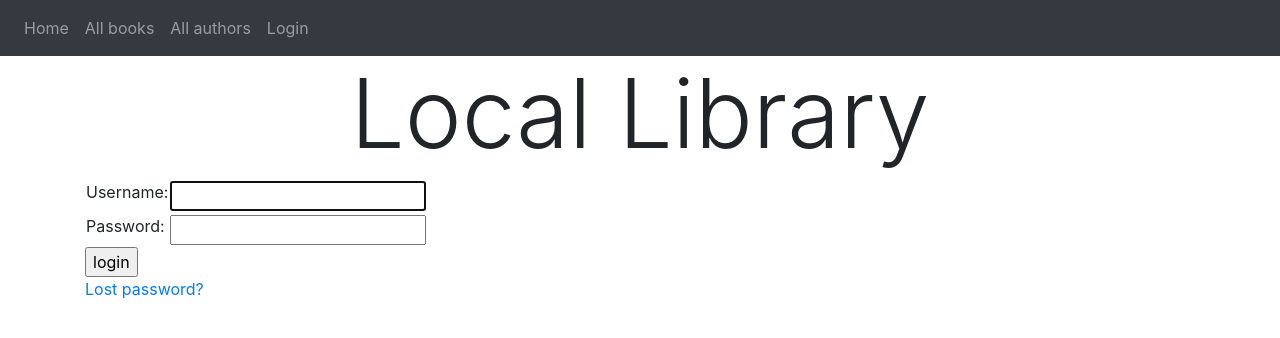
After one commit to CharlieJC/locallibrary, a Django app: page /accounts/login/ in a window 1280 px wide. The commit adds this page. Shown: the top 338 px of the page. Run offline with Django 3.2, Linux system fonts and the light colour scheme.

Commit message:
Tutorial part 6-7

```diff
--- a/catalog/templates/base.html
+++ b/catalog/templates/base.html
@@ -11,7 +11,6 @@
     <link rel="stylesheet" href="{% static 'css/styles.css' %}">
 </head>
 <body>
-{% block navbar %}
     <nav class="navbar navbar-expand-lg navbar-dark bg-dark">
         <ul class="navbar-nav mr-auto">
             <li class="nav-item">
@@ -21,11 +20,13 @@
                 <a class="nav-link" href="{% url 'books' %}">All books</a>
             </li>
             <li class="nav-item">
-                <a class="nav-link" href="">All authors</a>
+                <a class="nav-link" href="{% url 'authors' %}">All authors</a>
+            </li>
+            <li class="nav-item">
+                <a class="nav-link" href="{% url 'login' %}">Login</a>
             </li>
         </ul>
     </nav>
-{% endblock %}
 <div class="container">
     <h1 class="display-1 text-center">Local Library</h1>
     {% block content %}{% endblock %}
--- a/catalog/templates/index.html
+++ b/catalog/templates/index.html
@@ -9,4 +9,7 @@
         <li><strong>Copies available:</strong> {{ num_instances_available }}</li>
         <li><strong>Authors:</strong> {{ num_authors }}</li>
     </ul>
+
+    <p>You have visited this page {{ num_visits }} time{% if num_visits > 1 %}s{% endif %}.</p>
+
 {% endblock %}
--- a/catalog/urls.py
+++ b/catalog/urls.py
@@ -5,4 +5,6 @@ urlpatterns = [
     path('', views.index, name='index'),
     path('books/', views.BookListView.as_view(), name='books'),
     path('book/<int:pk>', views.BookDetailView.as_view(), name='book-detail'),
+    path('authors/', views.AuthorListView.as_view(), name='authors'),
+    path('author/<int:pk>', views.AuthorDetailView.as_view(), name='author-detail'),
 ]
--- a/locallibrary/settings.py
+++ b/locallibrary/settings.py
@@ -120,3 +120,5 @@ USE_TZ = True
 # https://docs.djangoproject.com/en/3.1/howto/static-files/
 
 STATIC_URL = '/static/'
+
+LOGIN_REDIRECT_URL = '/'
--- a/locallibrary/urls.py
+++ b/locallibrary/urls.py
@@ -23,5 +23,6 @@ urlpatterns = [
     path('admin/', admin.site.urls),
     path('catalog/', include('catalog.urls')),
     path('', RedirectView.as_view(url='catalog/', permanent=True)),
+    path('accounts/', include('django.contrib.auth.urls')),
 
 ] + static(settings.STATIC_URL, document_root=settings.STATIC_ROOT)
--- /dev/null
+++ b/templates/registration/login.html
@@ -0,0 +1,37 @@
+{% extends "base.html" %}
+
+{% block content %}
+
+    {% if form.errors %}
+        <p>Your username and password didn't match. Please try again.</p>
+    {% endif %}
+
+    {% if next %}
+        {% if user.is_authenticated %}
+            <p>Your account doesn't have access to this page. To proceed,
+                please login with an account that has access.</p>
+        {% else %}
+            <p>Please login to see this page.</p>
+        {% endif %}
+    {% endif %}
+
+    <form method="post" action="{% url 'login' %}">
+        {% csrf_token %}
+        <table>
+            <tr>
+                <td>{{ form.username.label_tag }}</td>
+                <td>{{ form.username }}</td>
+            </tr>
+            <tr>
+                <td>{{ form.password.label_tag }}</td>
+                <td>{{ form.password }}</td>
+            </tr>
+        </table>
+        <input type="submit" value="login" />
+        <input type="hidden" name="next" value="{{ next }}" />
+    </form>
+
+    {# Assumes you setup the password_reset view in your URLconf #}
+    <p><a href="{% url 'password_reset' %}">Lost password?</a></p>
+
+{% endblock %}
```
Also changed, not shown: catalog/templates/authors/authorlist.html (added, +16 -0 lines), catalog/templates/authors/detail.html (added, +15 -0 lines), catalog/views.py (+24 -1 lines), db.sqlite3.
